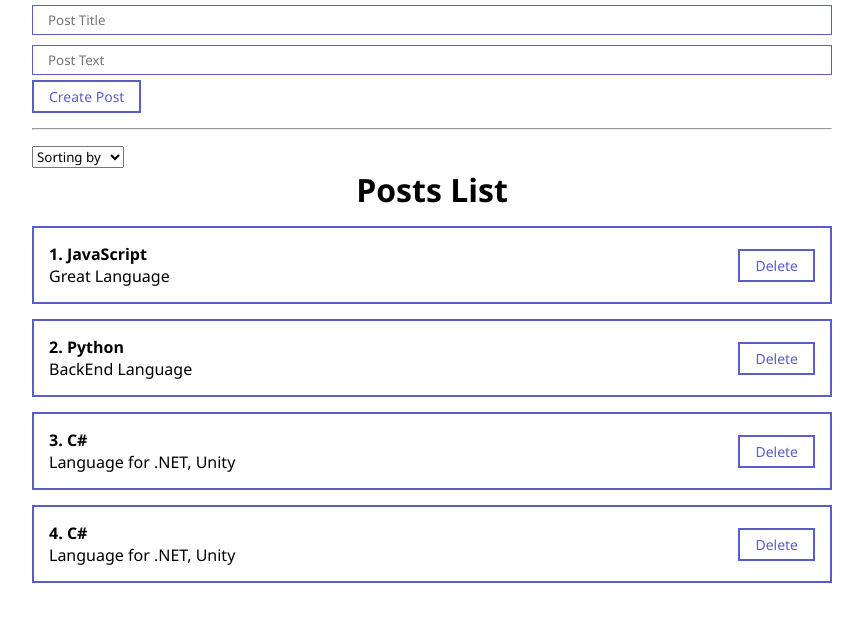
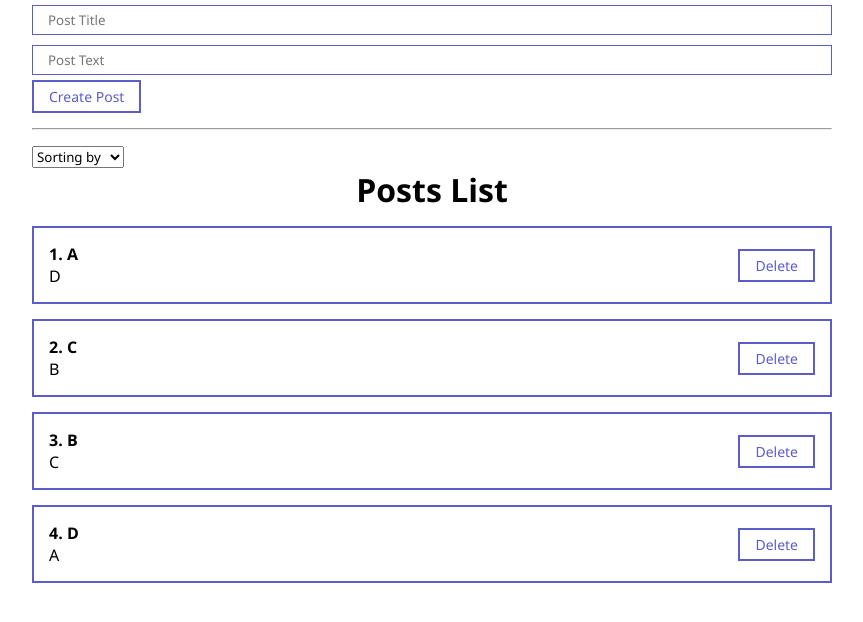
Before and after one commit to MikitaCat/React_Repeat, a React (Create React App) app: page / in a window 1280 px wide. Shown: the top 622 px of the page, without its empty margins (208-1071 px from the left). Built offline with nearby package versions, Linux system fonts and the light colour scheme; the HTML template or start-up script is replaced by a standard one.

Commit message:
Second part: Implemented alphabetical sorting for both post title and body, using the sort() array method and the localeCompare() string comparison method

```diff
--- a/src/App.js
+++ b/src/App.js
@@ -7,10 +7,10 @@ import MySelect from './components/UI/Select/MySelect';
 
 function App() {
   const [posts, setPosts] = useState([
-    { id: 1, title: 'JavaScript', body: 'Great Language' },
-    { id: 2, title: 'Python', body: 'BackEnd Language' },
-    { id: 3, title: 'C#', body: 'Language for .NET, Unity' },
-    { id: 4, title: 'C#', body: 'Language for .NET, Unity' },
+    { id: 1, title: 'A', body: 'D' },
+    { id: 2, title: 'C', body: 'B' },
+    { id: 3, title: 'B', body: 'C' },
+    { id: 4, title: 'D', body: 'A' },
   ]);
 
   const [selectedSort, setSelectedSort] = useState('');
@@ -31,6 +31,7 @@ function App() {
 
   const sortPosts = (sort) => {
     setSelectedSort(sort);
+    setPosts([...posts].sort((a, b) => a[sort].localeCompare(b[sort])));
     console.log(sort);
   };
 
```
